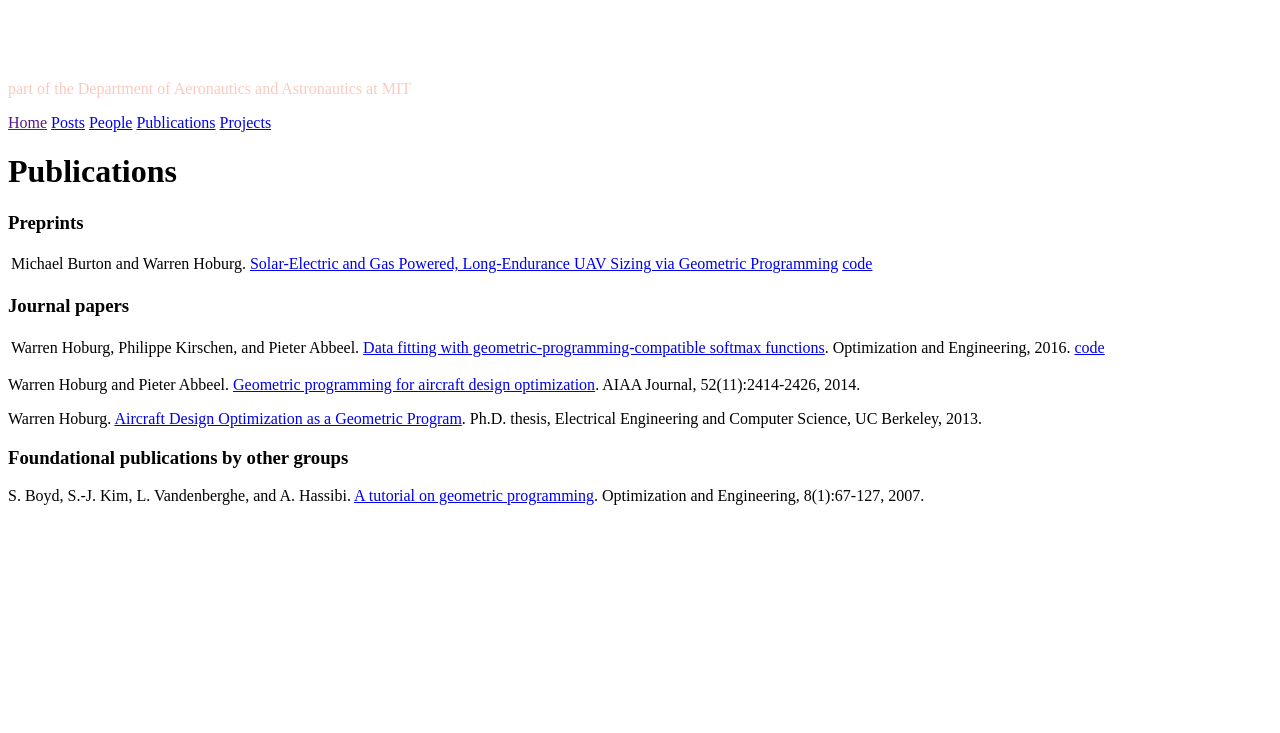
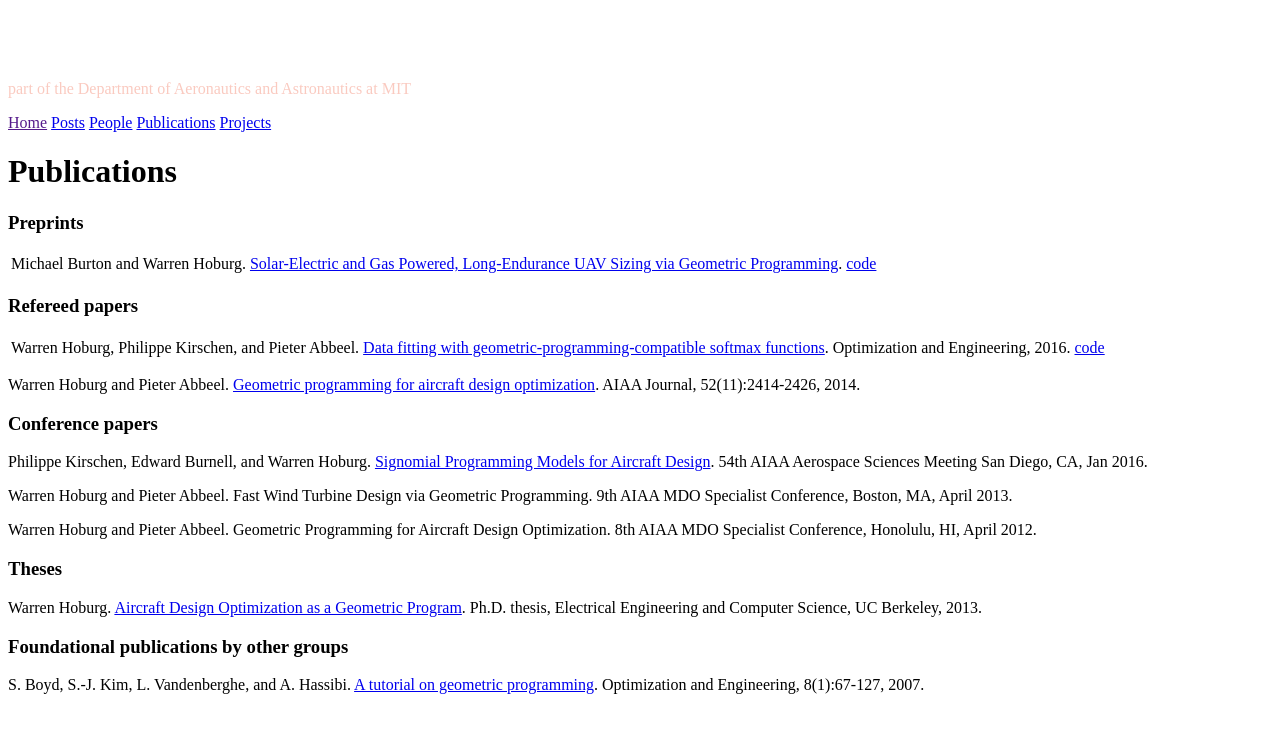
Before and after one commit to convexengineering/convexengineering.github.io, a Jekyll site: the page built from publications/index.md, in a window 1280 px wide. Shown: the top 733 px of the page. Built offline with Jekyll 4.4.1, drawn with Linux system fonts in a browser that asks for light colours.

Commit message:
more publications

```diff
--- a/publications/index.md
+++ b/publications/index.md
@@ -5,16 +5,25 @@ title: Publications
 
 ### Preprints
 
-Michael Burton and Warren Hoburg. [Solar-Electric and Gas Powered, Long-Endurance UAV Sizing via Geometric Programming](gassolar.pdf) | [code](https://github.com/hoburg/gas_solar_trade)
+Michael Burton and Warren Hoburg. [Solar-Electric and Gas Powered, Long-Endurance UAV Sizing via Geometric Programming](gassolar.pdf). | [code](https://github.com/hoburg/gas_solar_trade)
 
-### Journal papers
+### Refereed papers
 
 Warren Hoburg, Philippe Kirschen, and Pieter Abbeel. [Data fitting with geometric-programming-compatible softmax functions](gpfitting.pdf). Optimization and Engineering, 2016. | [code](https://github.com/hoburg/gpfit)
 
 Warren Hoburg and Pieter Abbeel. [Geometric programming for aircraft design optimization](hoburgabbeel2014.pdf). AIAA Journal, 52(11):2414-2426, 2014.
 
+### Conference papers
+
+Philippe Kirschen, Edward Burnell, and Warren Hoburg. [Signomial Programming Models for Aircraft Design](kirschenSP2016.pdf). 54th AIAA Aerospace Sciences Meeting San Diego, CA, Jan 2016.
+
+Warren Hoburg and Pieter Abbeel. Fast Wind Turbine Design via Geometric Programming. 9th AIAA MDO Specialist Conference, Boston, MA, April 2013.
+
+Warren Hoburg and Pieter Abbeel. Geometric Programming for Aircraft Design Optimization. 8th AIAA MDO Specialist Conference, Honolulu, HI, April 2012.
+
+### Theses
+
 Warren Hoburg. [Aircraft Design Optimization as a Geometric Program](hoburg_phd_thesis.pdf). Ph.D. thesis, Electrical Engineering and Computer Science, UC Berkeley, 2013.
-
 
 ### Foundational publications by other groups
 
```
Also changed, not shown: 1 other file.
